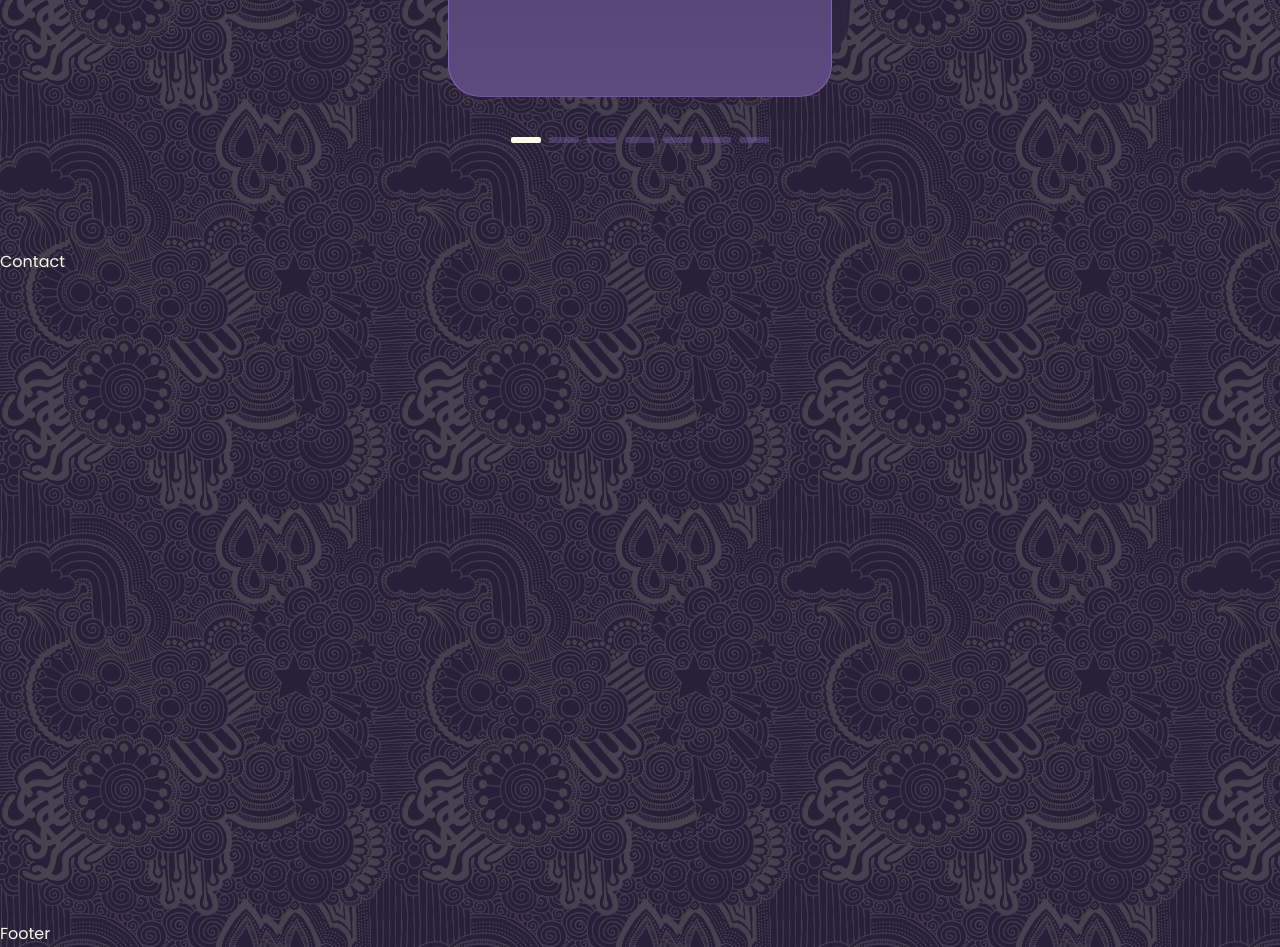
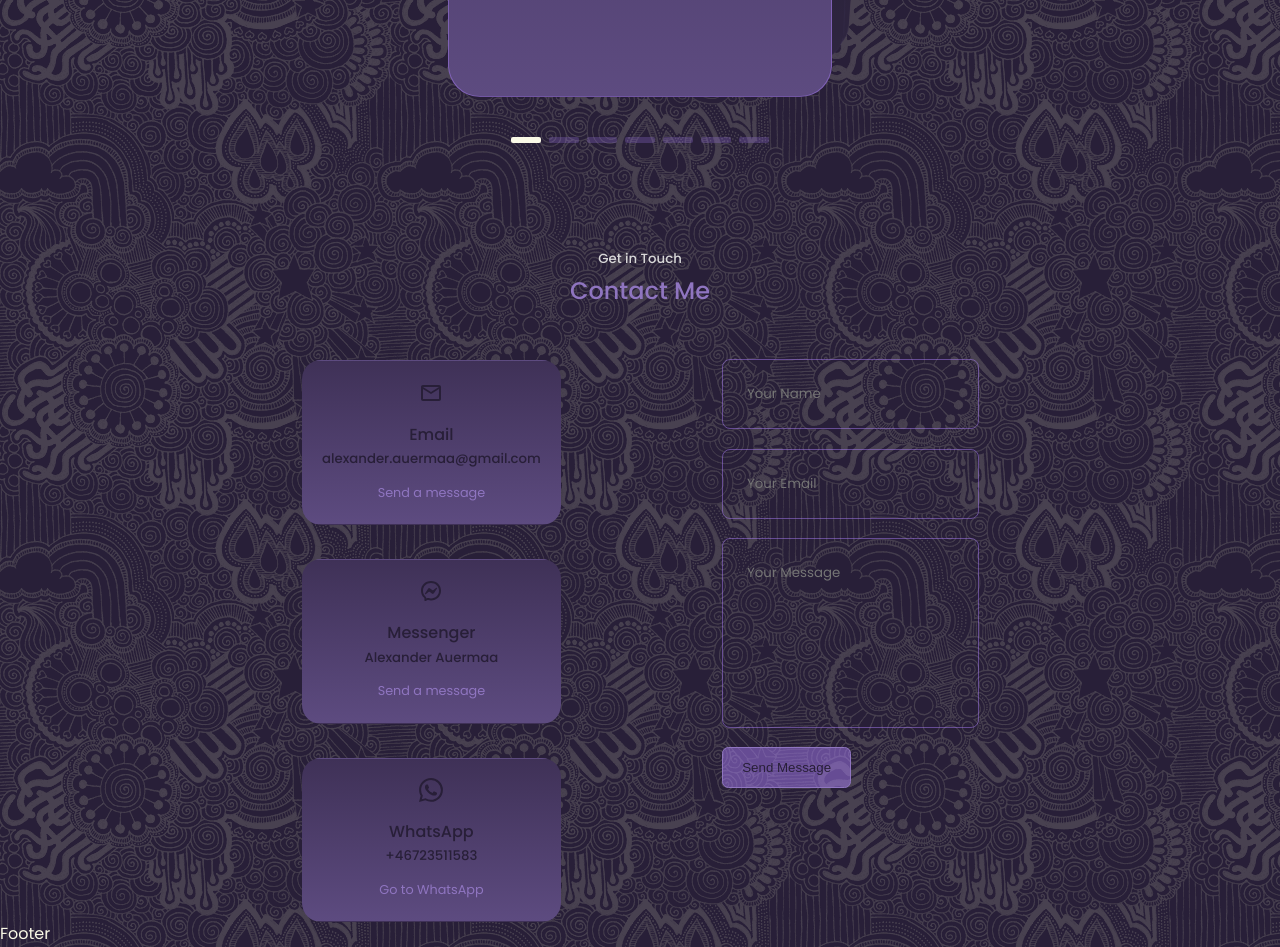
Before and after one commit to 4l3x91/portfolio-react, a React (Create React App) app: page / in a window 1280 px wide. Shown: the part 4680-5627 px from the top of the page. Built offline with nearby package versions, Linux system fonts and the light colour scheme.

Commit message:
contact added

```diff
--- a/src/components/contact/Contact.jsx
+++ b/src/components/contact/Contact.jsx
@@ -1,9 +1,48 @@
 import React from 'react'
 import './contact.css'
+import { MdOutlineEmail } from 'react-icons/md'
+import { RiMessengerLine } from 'react-icons/ri'
+import { BsWhatsapp } from 'react-icons/bs'
 
 const Contact = () => {
   return (
-    <section id='contact'>Contact</section>
+    <section id='contact'>
+      <h5>Get in Touch</h5>
+      <h2>Contact Me</h2>
+
+      <div className="container contact__container">
+        <div className="contact__options">
+
+          <article className="contact__option">
+            <MdOutlineEmail className='contact__option-icon' />
+            <h4>Email</h4>
+            <h5>alexander.auermaa@gmail.com</h5>
+            <a href="mailto:alexander.auermaa@gmail.com" target="_blank">Send a message</a>
+          </article>
+
+          <article className="contact__option">
+            <RiMessengerLine className='contact__option-icon' />
+            <h4>Messenger</h4>
+            <h5>Alexander Auermaa</h5>
+            <a href="https://m.me/auermaa" target="_blank">Send a message</a>
+          </article>
+
+          <article className="contact__option">
+            <BsWhatsapp className='contact__option-icon' />
+            <h4>WhatsApp</h4>
+            <h5>+46723511583</h5>
+            <a href="https://api.whatsapp.com/send?phone=+46723511583" target="_blank">Go to WhatsApp</a>
+          </article>
+        </div>
+        <form action="">
+
+          <input type="text" name='name' placeholder='Your Name' required />
+          <input type="email" name='email' placeholder='Your Email' required />
+          <textarea name="message" rows="7" placeholder='Your Message' required></textarea>
+          <button type='submit' className='btn btn-primary'>Send Message</button>
+        </form>
+      </div>
+    </section>
   )
 }
 
--- a/src/components/contact/contact.css
+++ b/src/components/contact/contact.css
@@ -0,0 +1,64 @@
+.container.contact__container {
+    width: 58%;
+    display: grid;
+    grid-template-columns: 1fr 1fr;
+    gap: 10rem;
+}
+
+.contact__options {
+    display: flex;
+    flex-direction: column;
+    gap: 2rem;
+}
+
+.contact__option {
+    background: linear-gradient(180deg, rgb(63, 49, 87) 0%, rgb(93, 75, 128) 100%);
+    padding: 1.2rem;
+    border-radius: 1.2rem;
+    text-align: center;
+    transition: var(--transition);
+    margin: 1px;
+    border: 1px solid transparent;
+    color: var(--color-bg);
+    transition: var(--transition);
+}
+
+.contact__option:hover {
+    border: 1px solid var(--color-primary-variant);
+    color: white;
+    transition: var(--transition);
+}
+
+.contact__option-icon {
+    font-size: 1.5rem;
+    margin-bottom: .5rem;
+    color: var(--color-bg);
+    transition: var(--transition);
+}
+.contact__option:hover .contact__option-icon {
+    color: white;
+}
+
+.contact__option a {
+    margin-top: .7rem;
+    display: inline-block;
+    font-size: 0.8rem;
+}
+
+/* Form */
+form {
+    display: flex;
+    flex-direction: column;
+    gap: 1.2rem;
+}
+
+input, textarea {
+    width: 100%;
+    padding: 1.5rem;
+    border-radius: .5rem;
+    background: transparent;
+    border: 1px solid var(--color-primary-variant);
+    color: white;
+    font-family:'Poppins', sans-serif;
+    resize: none;
+}
```
